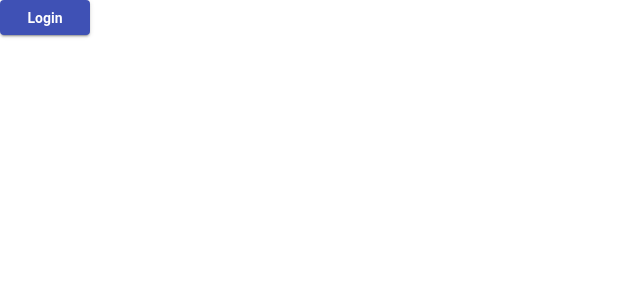
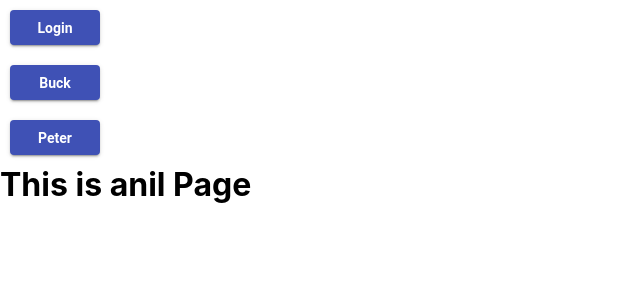
Before and after one commit to AnkitaSingh3006/reactTask, a React (Create React App) app in the folder task/: page /user/anil in a window 1280 px wide. Before the commit this address had no page. Shown: the top 300 px of the page, without its empty margins (0-640 px from the left). Built offline with nearby package versions, Linux system fonts and the light colour scheme.

Commit message:
code push

```diff
--- a/task/src/App.css
+++ b/task/src/App.css
@@ -14,4 +14,5 @@
   background-color: #3f51b5;
   box-shadow: 0px 3px 1px -2px rgb(0 0 0 / 20%), 0px 2px 2px 0px rgb(0 0 0 / 14%), 0px 1px 5px 0px rgb(0 0 0 / 12%);
   cursor: pointer;
+  margin: 10px;
 }
--- a/task/src/App.js
+++ b/task/src/App.js
@@ -1,6 +1,7 @@
 import Login from "./component/login";
+import User from "./component/useParams";
 import './App.css'
-import {BrowserRouter as Router, Link, Route, Routes} from 'react-router-dom'
+import { BrowserRouter as Router, Link, Route, Routes } from 'react-router-dom'
 
 function App() {
   return (
@@ -10,9 +11,18 @@ function App() {
           <Link to="/login">
             <button className="btn">Login</button>
           </Link>
+          <br/>
+          <Link to="/user/anil">
+            <button className="btn">Buck</button>
+          </Link>
+          <br/>
+          <Link to="/user/peter">
+            <button className="btn">Peter</button>
+          </Link>
         </div>
         <Routes>
-          <Route path='/login' element={<Login/>}/>
+          <Route path='/login' element={<Login />} />
+          <Route path="/user/:name" element={<User/>} />
         </Routes>
       </Router>
     </div>
--- a/task/src/component/login.js
+++ b/task/src/component/login.js
@@ -18,8 +18,10 @@ function Login() {
 
     const handleSubmit = (event) => {
         event.preventDefault();
-        // console.log('formInputs', formInputs)
         setError(validation(formInputs));
+        console.log('formInputs', formInputs)
+
+        if (errors && Object.keys(errors).length === 0 && Object.getPrototypeOf(errors) === Object.prototype) {
             axios.post('https://reqres.in/api/login', {
                 email: formInputs.email,
                 password: formInputs.password
@@ -33,20 +35,21 @@ function Login() {
                 })
 
         }
+    }
 
 
     return <div className="container">
         <form onSubmit={handleSubmit}>
             <div className="inputChild">
                 <label>Email
-                    <br/>
+                    <br />
                     <input type="text" name="email" value={formInputs.email || ''} onChange={handleChange} />
                 </label>
                 {errors.email && <p style={{ color: "red", fontSize: "13px" }}>{errors.email}</p>}
             </div>
-            <div className="inputChild" style={{paddingTop: "20px"}}>
+            <div className="inputChild" style={{ paddingTop: "20px" }}>
                 <label>Password
-                    <br/>
+                    <br />
                     <input type="password" name="password" value={formInputs.password || ''} onChange={handleChange} />
                 </label>
                 {errors.password && <p style={{ color: "red", fontSize: "13px" }}>{errors.password}</p>}
--- /dev/null
+++ b/task/src/component/useParams.js
@@ -0,0 +1,16 @@
+import React from "react";
+import { useParams } from "react-router-dom";
+
+function User(){
+    const params = useParams();
+    const {name} = params;
+    console.warn(name)
+
+    return(
+        <div>
+            <h1>This is {name} Page</h1>
+        </div>
+    )
+}
+
+export default User
```
Lines whose indentation alone changed are shown as unchanged.
